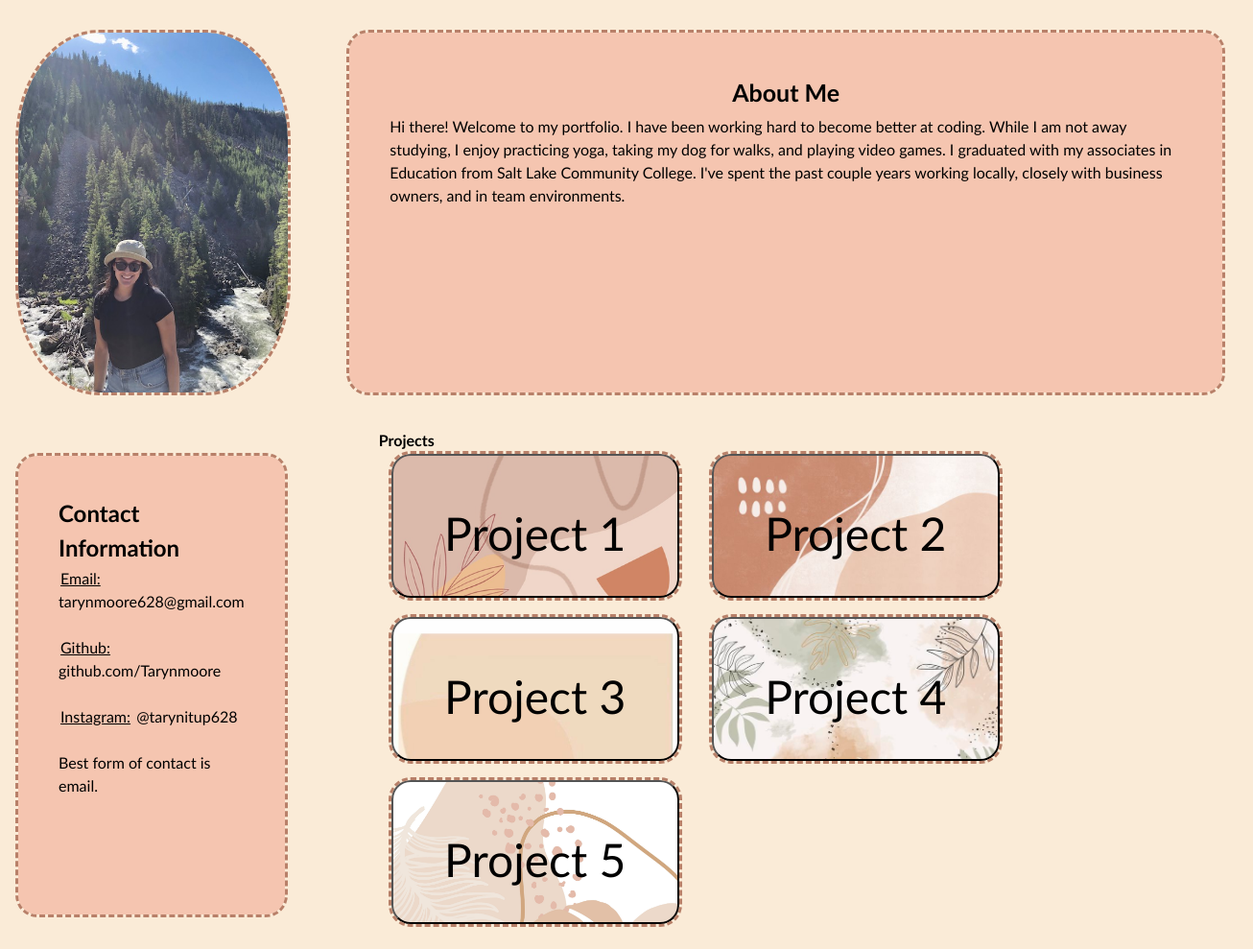
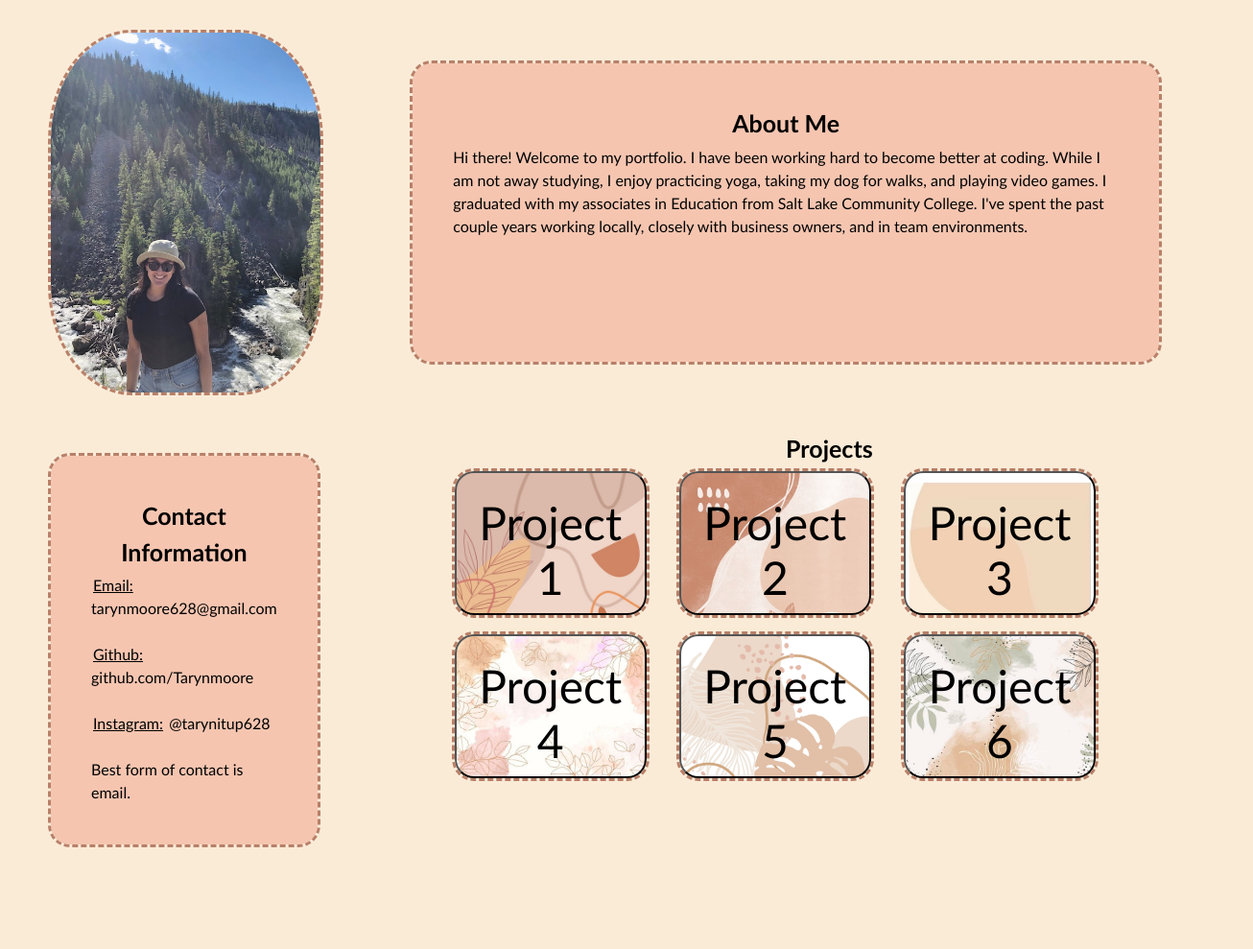
Before and after one commit to Tarynmoore/Challenge-2, a plain HTML site: page index.html in a window 1280 px wide. Shown: the part 157-1146 px from the top of the page at 96% size, 1306 px wide, since content can reach past the window. After the commit the page ends 1073 px from the top, so only its background shows below. Drawn offline with Linux system fonts and the light colour scheme.

Commit message:
Added a 6th button to make it flow better.

```diff
--- a/assets/style.css
+++ b/assets/style.css
@@ -41,8 +41,7 @@ body {
 .row {
     display: flex;
     flex-direction: row;
-    margin-right: -2em;
-    margin-left: -2em;
+    justify-content: flex-start;
 }
 
 /*Background color and border*/
@@ -54,7 +53,7 @@ body {
     outline: 3px dashed #b88069;
 }
 
-.about-me {
+.text {
     font-size: 25px;
     text-align: center;
     padding: 2px;
@@ -73,12 +72,16 @@ img {
 }
 
 figure {
-    margin-left: 4em;
+    margin-left: 6em;
+}
+
+.about-me {
+   margin: 4em;
 }
 
 button {
     background-size: cover;
-    width: 300px;
+    width: 200px;
     height: 150px;
     font-size: 3em;
     padding-top: 15px;
@@ -104,9 +107,13 @@ button:hover {
 }
 
 .img4 {
-    background-image: url(../assets/ch\ 2\ image\ 4.jpeg);
+    background-image: url(../assets/ch2\ image\ 4.jpeg);
 }
 
 .img5{
     background-image: url(../assets/ch\ 2\ image\ 5.jpeg);
 }
+
+.img6 {
+    background-image: url(../assets/ch\ 2\ image\ 6.jpeg);
+}
--- a/index.html
+++ b/index.html
@@ -28,8 +28,8 @@
     <section>
     <div class="row">
     <img src="./assets/avi.jpg" alt="myself in Yellowstone">
-      <article class="background">
-        <h2 class="about-me">About Me</h2>
+      <article class="about-me background">
+        <h2 class="text">About Me</h2>
           <p>
             Hi there! Welcome to my portfolio. I have been working hard to become better at coding.
             While I am not away studying, I enjoy practicing yoga, taking my dog for walks, and playing video games.
@@ -50,12 +50,13 @@
           </p>
       </article>
       <figure class="backgorund">
-        <h4 class="text">Projects</h4>
+        <h4 class="text text-projects">Projects</h4>
         <button class="img1" type="submit">Project 1</button>
         <button class="img2" type="submit">Project 2</button>
         <button class="img3" type="submit">Project 3</button>
         <button class="img4" type="submit">Project 4</button>
         <button class="img5" type="submit">Project 5</button>
+        <button class="img6" type="submit">Project 6</button>
       </figure>
       </section>
     </div>
```
Also changed, not shown: assets/ch 2 image 6.jpeg (renamed from assets/ch 2 image 4.jpeg), assets/ch2 image 4.jpeg (added).
